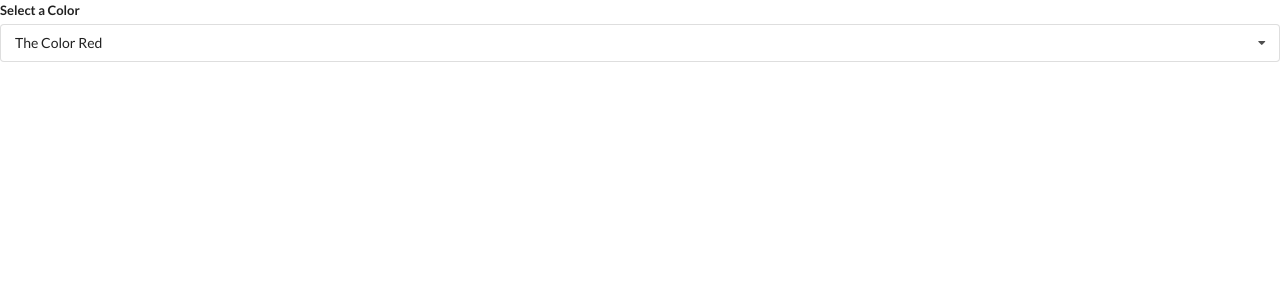
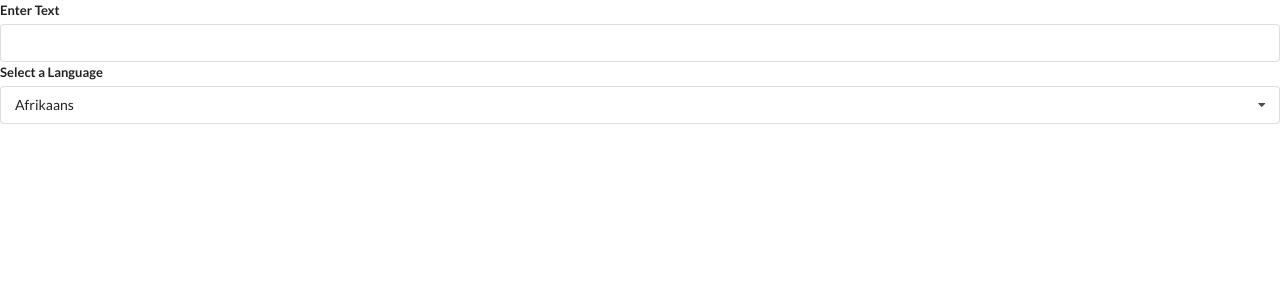
Before and after one commit to bernardoaires/widgets, a React (Create React App) app: page / in a window 1280 px wide. Shown: the top 300 px of the page. Built offline with nearby package versions, Linux system fonts and the light colour scheme.

Commit message:
feat add translate

```diff
--- a/src/App.tsx
+++ b/src/App.tsx
@@ -2,6 +2,7 @@ import React, { useState } from 'react'
 import { Accordion } from './components/Accordion'
 import { Dropdown } from './components/Dropdown'
 import { Search } from './components/Search'
+import { Translate } from './components/Translate'
 
 const items = [
   {
@@ -34,11 +35,9 @@ const options = [
 ]
 
 export const App: React.FC = () => {
-  const [selected, setSelected] = useState(options[0])
-
   return (
     <div>
-      <Dropdown options={options} selected={selected} onSelectedChange={setSelected}/>
+      <Translate />
     </div>
   )
 }
--- a/src/components/Dropdown.tsx
+++ b/src/components/Dropdown.tsx
@@ -1,23 +1,34 @@
-import React, { Dispatch, SetStateAction, useEffect, useState } from 'react'
+import React, { Dispatch, SetStateAction, useEffect, useRef, useState } from 'react'
 
-interface SelectedType {
-  label: string,
+export interface SelectedType {
+  label: string
   value: string
 }
 
 interface DropdownProps {
-  selected: SelectedType,
-  onSelectedChange: Dispatch<SetStateAction<SelectedType>>,
-  options: Array<SelectedType>,
+  label: string
+  selected: SelectedType
+  onSelectedChange: Dispatch<SetStateAction<SelectedType>>
+  options: Array<SelectedType>
 }
 
-export const Dropdown: React.FC<DropdownProps> = ({ options, selected, onSelectedChange }) => {
+export const Dropdown: React.FC<DropdownProps> = ({ options, selected, onSelectedChange, label }) => {
   const [open, setOpen] = useState<boolean>(false)
+  const ref = useRef<HTMLHeadingElement>(null)
 
   useEffect(() => {
-    document.body.addEventListener('click', () => {
+    const onBodyClick = (event: any) => {
+      if (ref.current && ref.current.contains(event.target)){
+        return
+      }
       setOpen(false)
-    }, { capture: true })
+    }
+
+    document.body.addEventListener('click', onBodyClick, { capture: true })
+
+    return () => {
+      document.body.removeEventListener('click', onBodyClick)
+    }
   }, [])
 
   const renderedOptions = options.map((option) => {
@@ -33,9 +44,9 @@ export const Dropdown: React.FC<DropdownProps> = ({ options, selected, onSelecte
   })
 
   return (
-    <div className="ui form">
+    <div ref={ref} className="ui form">
       <div className="field">
-        <label className="label">Select a Color</label>
+        <label className="label">{label}</label>
         <div className={`ui selection dropdown ${open ? 'visible active' : ''}`} onClick={() => setOpen(!open)}>
           <i className="dropdown icon"></i>
           <div className="text">{selected.label}</div>
--- /dev/null
+++ b/src/components/Translate.tsx
@@ -0,0 +1,34 @@
+import React, { useState } from 'react'
+import { Dropdown, SelectedType } from './Dropdown'
+
+const options = [
+  {
+    label: 'Afrikaans',
+    value: 'af'
+  },
+  {
+    label: 'Arabic',
+    value: 'ar'
+  },
+  {
+    label: 'Hindi',
+    value: 'hi'
+  }
+]
+
+export const Translate: React.FC = () => {
+  const [language, setLanguage] = useState<SelectedType>(options[0])
+  const [text, setText] = useState<string>('')
+
+  return (
+    <div>
+      <div className="ui form">
+        <div className="field">
+          <label>Enter Text</label>
+          <input value={text} onChange={(e) => setText(e.target.value)} />
+        </div>
+      </div>
+      <Dropdown options={options} selected={language} onSelectedChange={setLanguage} label="Select a Language"/>
+    </div>
+  )
+}
```
